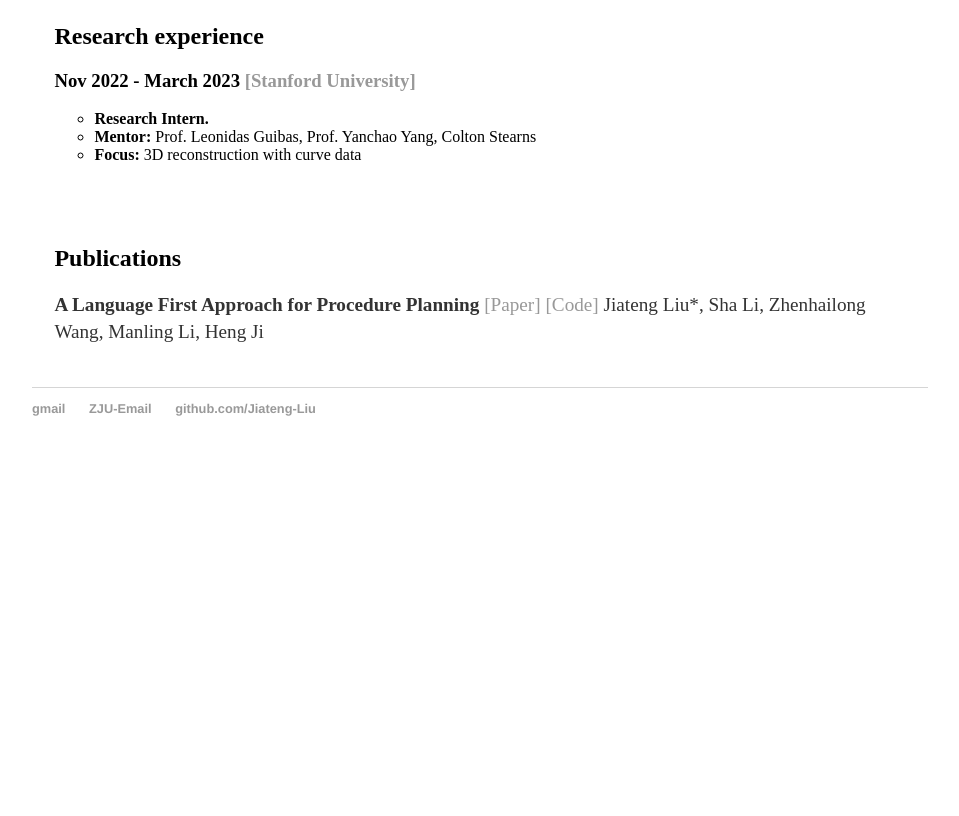
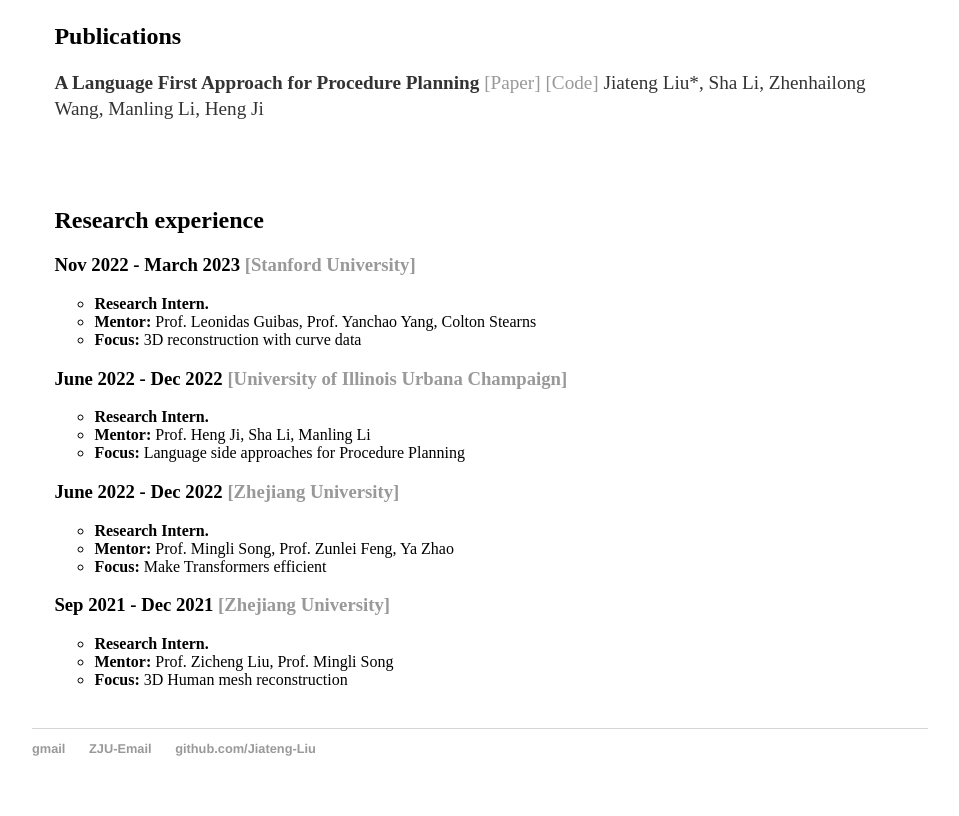
Before and after one commit to Lumos-Jiateng/Lumos-Jiateng.github.io, a Jekyll site: the page built from index.html, in a window 1280 px wide. Shown: the part 588-1404 px from the top of the page, without its empty margins (160-1119 px from the left). Built offline with Jekyll 4.4.1, drawn with Linux system fonts in a browser that asks for light colours; before the commit the page ends 1064 px from its top, so only the background shows below that.

Commit message:
update information

```diff
--- a/index.html
+++ b/index.html
@@ -26,6 +26,20 @@ title: Jiateng Liu, Personal Home Page
           </tr>
         </table>
 
+
+  <table style="width:100%;border:0px;border-spacing:0px;border-collapse:separate;margin-right:auto;margin-left:auto;">
+          <tr style="padding:0px">
+            <td style="padding:2.5%;width:60%;vertical-align:middle">
+              <h2>
+                Publications
+              </h2>
+              <p>
+                <b>A Language First Approach for Procedure Planning</b> <a href="https://aclanthology.org/2023.findings-acl.122.pdf">[Paper]</a> <a href="https://github.com/Lumos-Jiateng/LFP">[Code]</a>
+                Jiateng Liu*, Sha Li, Zhenhailong Wang, Manling Li, Heng Ji
+              </p>
+          </tr>
+        </table>
+
 	<table style="width:100%;border:0px;border-spacing:0px;border-collapse:separate;margin-right:auto;margin-left:auto;">
           <tr style="padding:0px">
             <td style="padding:2.5%;width:60%;vertical-align:middle">
@@ -40,19 +54,35 @@ title: Jiateng Liu, Personal Home Page
                 <li><b>Mentor:</b> Prof. Leonidas Guibas, Prof. Yanchao Yang, Colton Stearns</li>
                 <li><b>Focus:</b> 3D reconstruction with curve data</li>
               </ul>
+
+              <h3>
+                June 2022 - Dec 2022 <a href="https://illinois.edu/">[University of Illinois Urbana Champaign]</a>
+              </h3>
+              <ul style="list-style-type: circle;">
+                <li><b>Research Intern.</b></li>
+                <li><b>Mentor:</b> Prof. Heng Ji, Sha Li, Manling Li</li>
+                <li><b>Focus:</b> Language side approaches for Procedure Planning </li>
+              </ul>
+
+              <h3>
+                June 2022 - Dec 2022 <a href="https://www.zju.edu.cn/">[Zhejiang University]</a>
+              </h3>
+              <ul style="list-style-type: circle;">
+                <li><b>Research Intern.</b></li>
+                <li><b>Mentor:</b> Prof. Mingli Song, Prof. Zunlei Feng, Ya Zhao</li>
+                <li><b>Focus:</b> Make Transformers efficient </li>
+              </ul>
+
+              <h3>
+                Sep 2021 - Dec 2021 <a href="https://www.zju.edu.cn/">[Zhejiang University]</a>
+              </h3>
+              <ul style="list-style-type: circle;">
+                <li><b>Research Intern.</b></li>
+                <li><b>Mentor:</b> Prof. Zicheng Liu, Prof. Mingli Song</li>
+                <li><b>Focus:</b> 3D Human mesh reconstruction </li>
+              </ul>
+
           </tr>
         </table>
 
-	<table style="width:100%;border:0px;border-spacing:0px;border-collapse:separate;margin-right:auto;margin-left:auto;">
-          <tr style="padding:0px">
-            <td style="padding:2.5%;width:60%;vertical-align:middle">
-              <h2>
-                Publications
-              </h2>
-              <p>
-                <b>A Language First Approach for Procedure Planning</b> <a href="https://aclanthology.org/2023.findings-acl.122.pdf">[Paper]</a> <a href="https://github.com/Lumos-Jiateng/LFP">[Code]</a>
-                Jiateng Liu*, Sha Li, Zhenhailong Wang, Manling Li, Heng Ji
-              </p>
-          </tr>
-        </table>
 </div><!-- /.blurb -->
```
